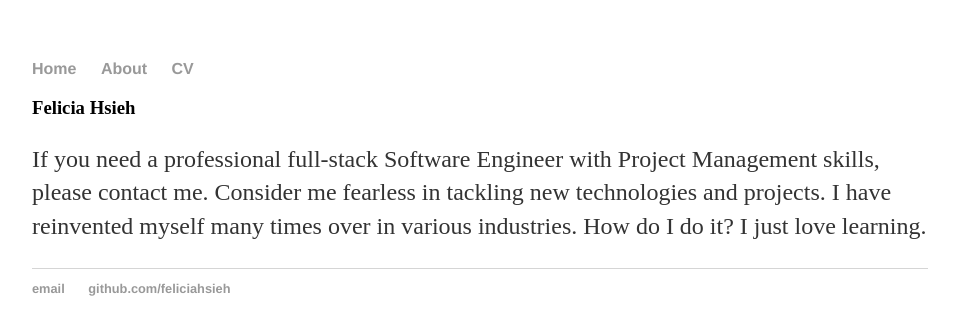
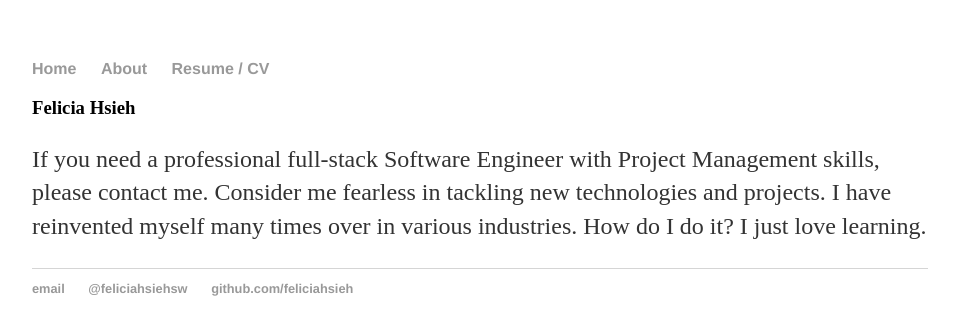
Before and after one commit to feliciahsieh/feliciahsieh.github.io, a Jekyll site: the page built from about/index.html, in a window 1280 px wide. Shown: the top 335 px of the page, without its empty margins (160-1116 px from the left). Built offline with Jekyll 4.4.1, drawn with Linux system fonts in a browser that asks for light colours.

Commit message:
Adding Twitter handle

```diff
--- a/_layouts/default.html
+++ b/_layouts/default.html
@@ -10,7 +10,7 @@
 	    		<ul>
 	        		<li><a href="/">Home</a></li>
 		        	<li><a href="/about">About</a></li>
-	        		<li><a href="/cv">CV</a></li>
+	        		<li><a href="/cv">Resume / CV</a></li>
 	    		</ul>
 			</nav>
 			<div class="container">
@@ -19,9 +19,10 @@
 
 			</div><!-- /.container -->
 			<footer>
-	    		<ul>
-	        		<li><a href="mailto:214@holbertonschool.com">email</a></li>
-	        		<li><a href="https://github.com/feliciahsieh">github.com/feliciahsieh</a></li>
+	    			<ul>
+	        			<li><a href="mailto:214@holbertonschool.com">email</a></li>
+					<li><a href="http://www.twitter.com/feliciahsiehsw">@feliciahsiehsw</a></li>
+	        			<li><a href="https://github.com/feliciahsieh">github.com/feliciahsieh</a></li>
 				</ul>
 			</footer>
 		</body>
```
